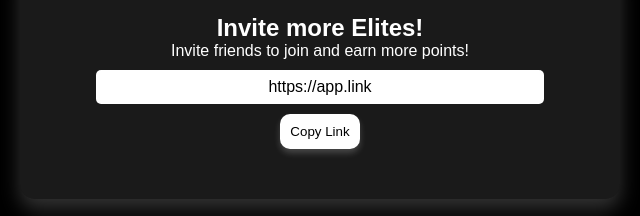
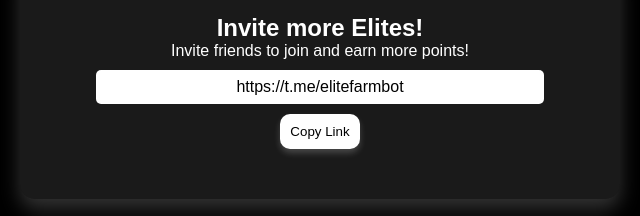
Before and after one commit to princepast/My-new-pro, a plain HTML site: page index.html in a window 1280 px wide. Shown: the part 328-544 px from the top of the page, 320-960 px from the left. Drawn offline with Linux system fonts and the light colour scheme.

Commit message:
Update index.html

```diff
--- a/index.html
+++ b/index.html
@@ -31,7 +31,7 @@
         <section class="section-card share-link">
             <h2>Invite more Elites!</h2>
             <p>Invite friends to join and earn more points!</p>
-            <input type="text" id="app-link" value="https://app.link" readonly>
+            <input type="text" id="app-link" value="https://t.me/elitefarmbot" readonly>
             <button onclick="copyAppLink()">Copy Link</button>
         </section>
 
```
